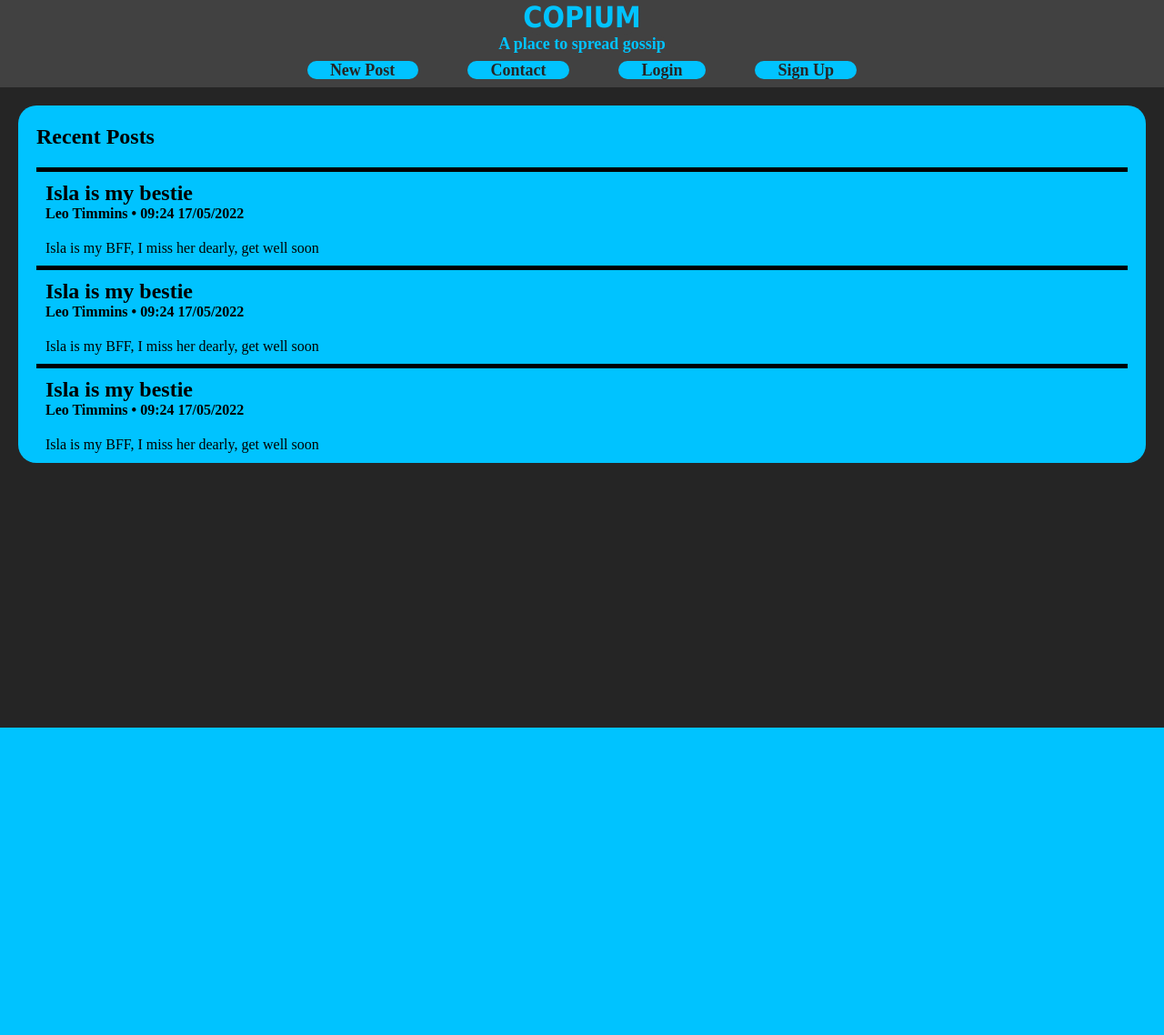
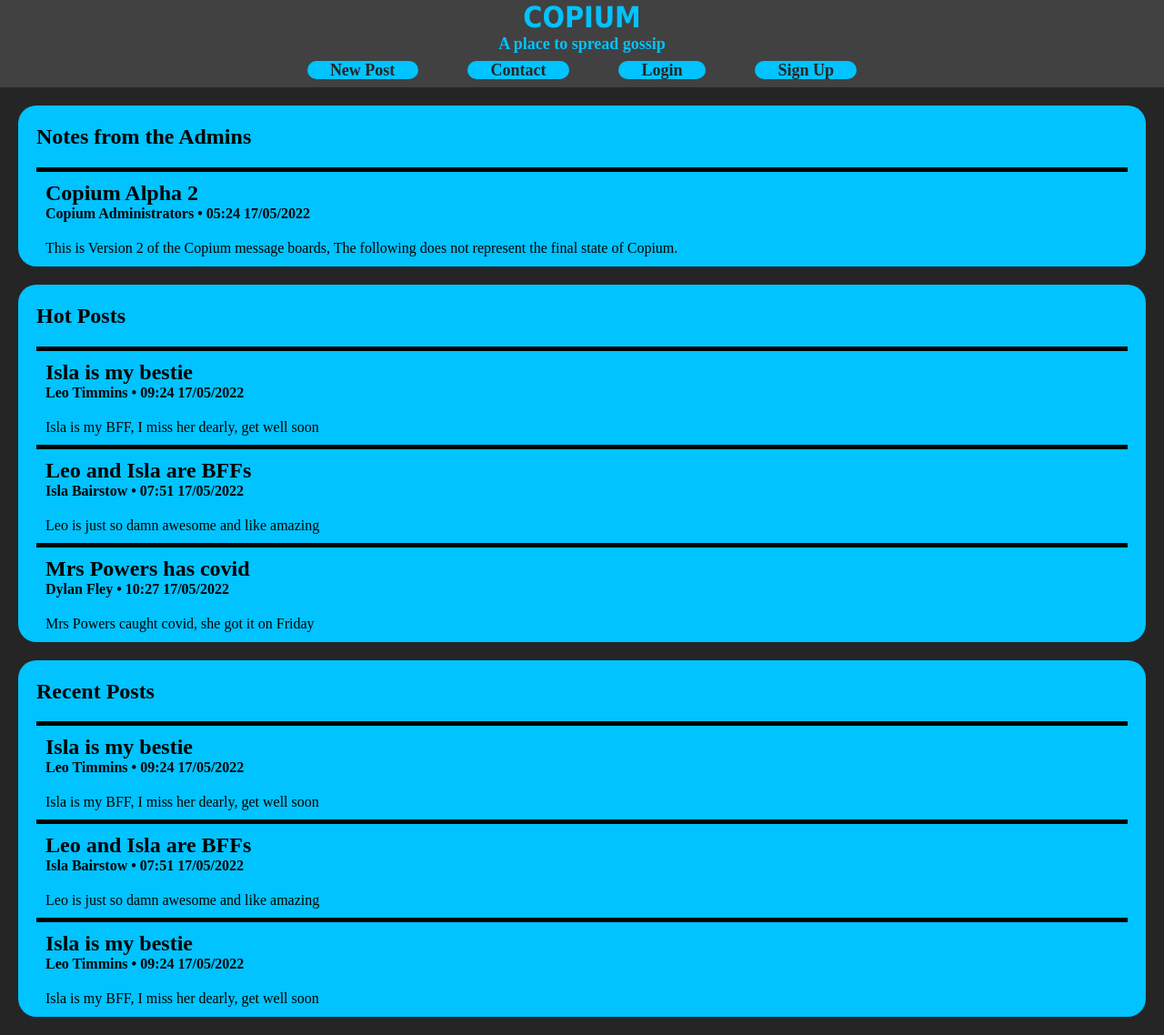
Before and after one commit to Jakube11/Copium, a PHP site: page /html/Home.html in a window 1280 px wide. Shown: the whole page at 91% size. Before the commit the page ends 800 px from the top, so only its background shows below. Run offline with PHP 8.4, Linux system fonts and the light colour scheme.

Commit message:
Post Framework V2

```diff
--- a/css/main.css
+++ b/css/main.css
@@ -4,6 +4,7 @@ body{
     font-family: 'JetBrains Mono' /*place other fonts here, keep JetBrains as font*/;
     margin: 0px;
     padding: 0px;
+    min-width: 570px;
 }
 
 #post *{
@@ -72,7 +73,7 @@ body header a:hover{
     background-color: rgb(65, 65, 65);
 }
 
-#recentposts{
+.postboard{
     background-color: rgb(0, 195, 255);
     color: black;
     margin: 20px;
--- a/html/Home.html
+++ b/html/Home.html
@@ -24,7 +24,69 @@
     </header>
 
     <!-- example post framework, DO NOT DELETE OR ALTER -->
-    <div id="recentposts">
+    <div class="postboard" id="adminposts">
+        <h2>Notes from the Admins</h2>
+        <div id="recentposts_posts">
+            <a><div id="post">
+                <div id="post_meta">
+                    <h2><a id="title">Copium Alpha 2</a>
+                    <h4><a class="pmeta_sml" id="author">Copium Administrators • 05:24 17/05/2022</a></h4>
+                </div>
+                <div id="post_content">
+                    <a id="content">
+                        This is Version 2 of the Copium message boards, The following
+                        does not represent the final state of Copium.
+                    </a>
+                </div>
+            </div></a>
+        </div>
+    </div>
+
+    <div class="postboard" id="hotposts">
+        <h2>Hot Posts</h2>
+        <div id="recentposts_posts">
+            <a><div id="post">
+                <div id="post_meta">
+                    <h2><a id="title">Isla is my bestie</a>
+                    <h4><a class="pmeta_sml" id="author">Leo Timmins • 09:24 17/05/2022</a></h4>
+                </div>
+                <div id="post_content">
+                    <a id="content">
+                        Isla is my BFF, I miss her dearly, get well soon
+                    </a>
+                </div>
+            </div></a>
+
+            <a><div id="post">
+                <div id="post_meta">
+                    <h2><a id="title">Leo and Isla are BFFs</a>
+                    <h4><a class="pmeta_sml" id="author">Isla Bairstow • 07:51 17/05/2022</a></h4>
+                </div>
+                <div id="post_content">
+                    <a id="content">
+                        Leo is just so damn awesome and
+                        like amazing
+                    </a>
+                </div>
+            </div></a>
+
+            <a><div id="post">
+                <div id="post_meta">
+                    <h2><a id="title">Mrs Powers has covid</a>
+                    <h4><a class="pmeta_sml" id="author">Dylan Fley • 10:27 17/05/2022</a></h4>
+                </div>
+                <div id="post_content">
+                    <a id="content">
+                        Mrs Powers caught covid, she got it on Friday
+                    </a>
+                </div>
+            </div></a>
+
+        </div>
+    </div>
+
+
+    <div class="postboard" id="recentposts">
         <h2>Recent Posts</h2>
         <div id="recentposts_posts">
             <a><div id="post">
@@ -41,12 +103,13 @@
 
             <a><div id="post">
                 <div id="post_meta">
-                    <h2><a id="title">Isla is my bestie</a>
-                    <h4><a class="pmeta_sml" id="author">Leo Timmins • 09:24 17/05/2022</a></h4>
+                    <h2><a id="title">Leo and Isla are BFFs</a>
+                    <h4><a class="pmeta_sml" id="author">Isla Bairstow • 07:51 17/05/2022</a></h4>
                 </div>
                 <div id="post_content">
                     <a id="content">
-                        Isla is my BFF, I miss her dearly, get well soon
+                        Leo is just so damn awesome and
+                        like amazing
                     </a>
                 </div>
             </div></a>
```
